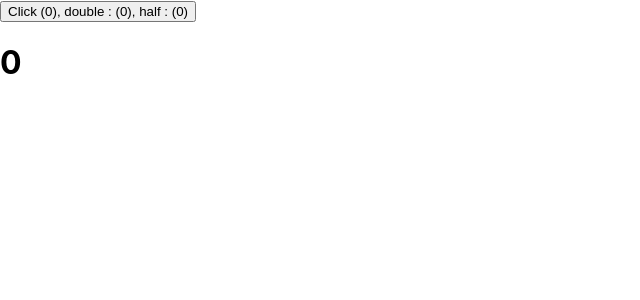
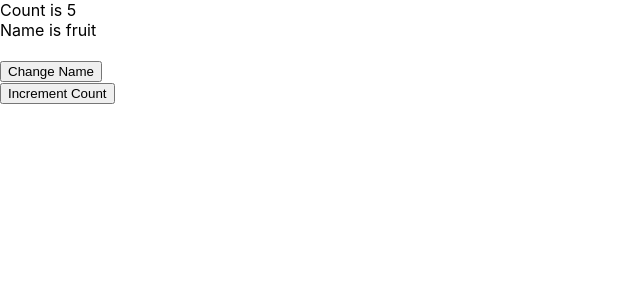
Before and after one commit to summerhll/my-react-hooks, a React (Create React App) app: page / in a window 1280 px wide. Shown: the top 300 px of the page, without its empty margins (0-640 px from the left). Built offline with nearby package versions, Linux system fonts and the light colour scheme.

Commit message:
feat：useRef

```diff
--- a/src/App.jsx
+++ b/src/App.jsx
@@ -1,44 +1,67 @@
 // eslint-disable-next-line
-import React, { Component, useState, useMemo } from 'react';
+import React, {  useState,  useCallback, useRef, PureComponent, useEffect} from 'react';
 import './App.css';
 
+class Child extends PureComponent {
+  speak(){
+    console.log(`counter: ${this.props.count}`)
+  }
+
+  render() {
+    const { props } = this;
+    return (
+      <div>
+        <button onClick={props.changeCount}>Increment Count</button>
+      </div>
+    )
+  }
+}
 
 
+function App() {
+  const [count, setCount] = useState(0);
+  const [name, setName] = useState('fruit');
+  const childRef = useRef();
+  const intervalRef = useRef(); //存储不同渲染周期之前需要共享的数据
+
+  // useCallback
+  const changeCount = useCallback(() => {
+    setCount(count + 1)
+    // console.log(childRef.current); //访问dom元素
+    childRef.current.speak(); //执行子组件方法
+  }, [count]);
+
+  const changeName = () => {
+    setName(name + 1)
+  };
+
+  useEffect(() => {
+    intervalRef.current = setInterval(()=>{
+      setCount(count => count + 1);
+    }, 1000)
+
+  }, [])
+
+  useEffect(() => {
+    if(count >= 10){
+      clearInterval(intervalRef.current);
+    }
+  });
 
 
+  //ref 要用于类组件
+  return (
+    <div>
+      <div>Count is {count}</div>
+      <div>Name is {name}</div>
+      <br />
+      <div>
+        <button onClick={changeName}>Change Name</button>
 
-
-function Counter(props){
-  return (
-    <h1>{props.count}</h1>
+        <Child ref={childRef} changeCount={changeCount} count = {count}/>
+      </div>
+    </div>
   )
 }
 
-//useMemo 用于性能优化，在渲染时执行
-//useEffect 在渲染后执行
-function App(props) {
-  const [count, setCount] = useState(0);
-
-  const double = useMemo(() => {
-    return count * 2;
-  }, [count === 3]);
-
-
-  //useMemo可以依赖另一个useMemo，但是不要循环依赖
-  const half = useMemo(() =>{
-    return double / 4;
-  }, [double]);
-
-  return (
-    <div>
-      <button type="button"
-        onClick={() => { setCount(count + 1) }}>
-        Click ({count}), double : ({double}), half : ({half})
-      </button>
-        <Counter count = {count}/>
-    </div>
-  )
-
-}
-
 export default App;
```
